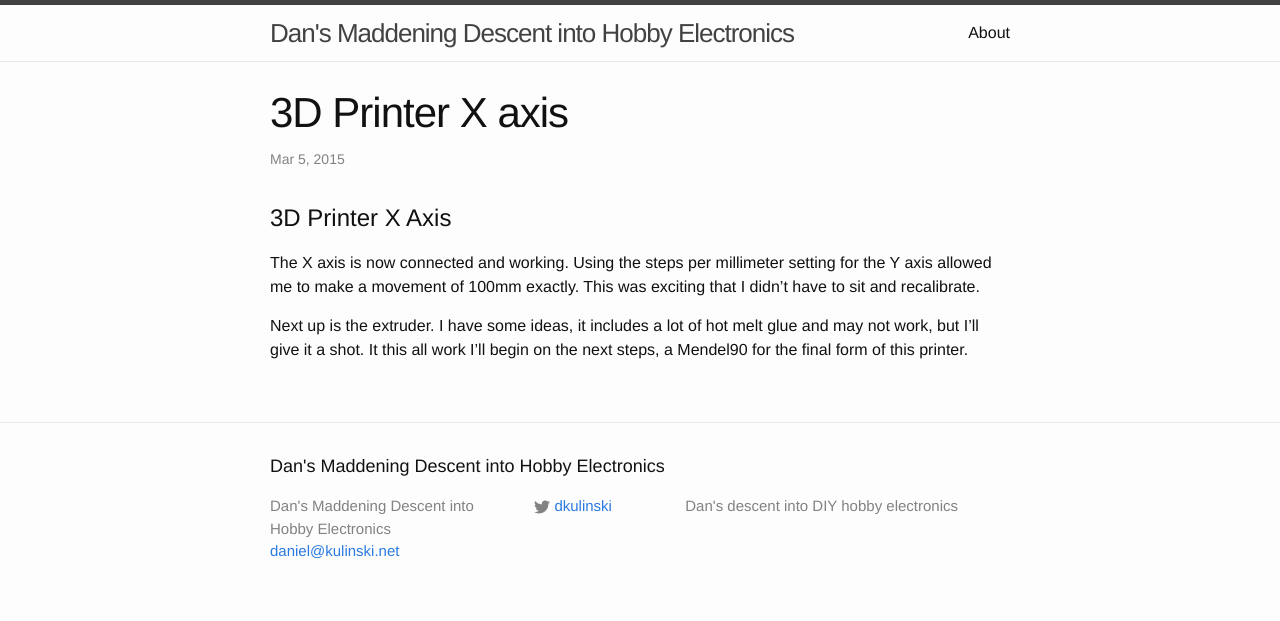
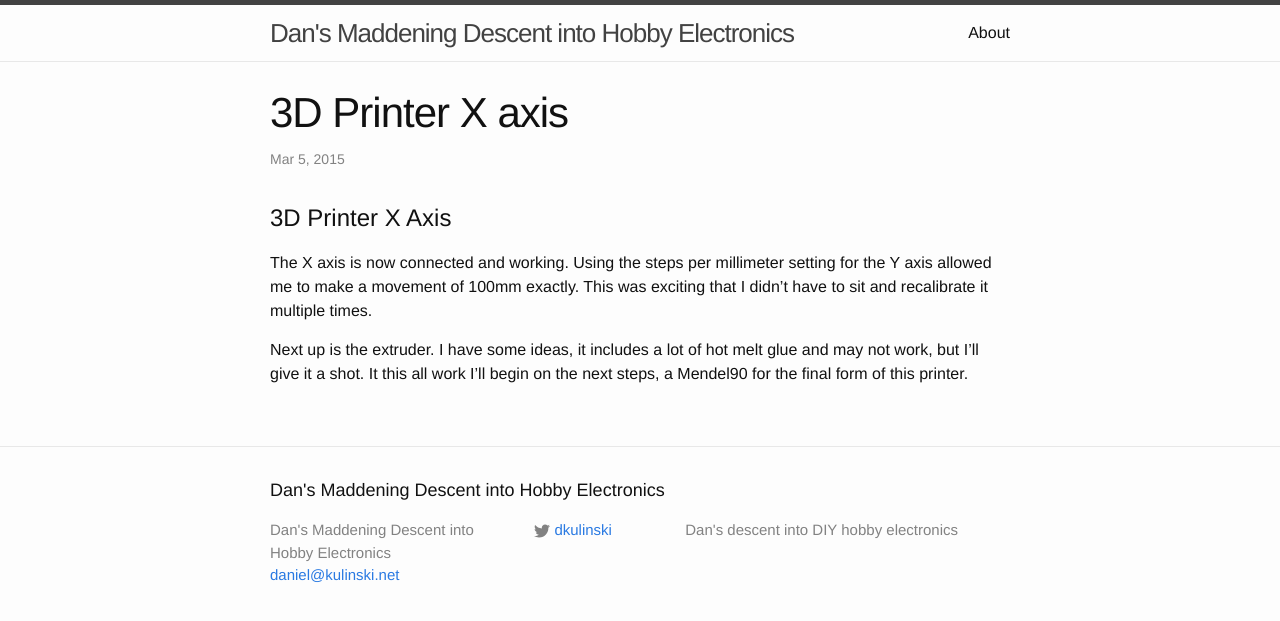
Before and after one commit to dkulinski/overambitio.us, a Jekyll site: the page built from _posts/2015-03-05-3D-printer-X-axis.md, in a window 1280 px wide. Shown: the top 621 px of the page. Built offline with Jekyll 4.4.1, drawn with Linux system fonts in a browser that asks for light colours.

Commit message:
Corrected some wording

```diff
--- a/_posts/2015-03-05-3D-printer-X-axis.md
+++ b/_posts/2015-03-05-3D-printer-X-axis.md
@@ -5,6 +5,6 @@ date: 2015-03-05 12:22:00
 categories: 3D printer progress X axis
 ---
 # 3D Printer X Axis
-The X axis is now connected and working.  Using the steps per millimeter setting for the Y axis allowed me to make a movement of 100mm exactly.  This was exciting that I didn't have to sit and recalibrate.
+The X axis is now connected and working.  Using the steps per millimeter setting for the Y axis allowed me to make a movement of 100mm exactly.  This was exciting that I didn't have to sit and recalibrate it multiple times.
 
 Next up is the extruder.  I have some ideas, it includes a lot of hot melt glue and may not work, but I'll give it a shot.  It this all work I'll begin on the next steps, a Mendel90 for the final form of this printer.
```
